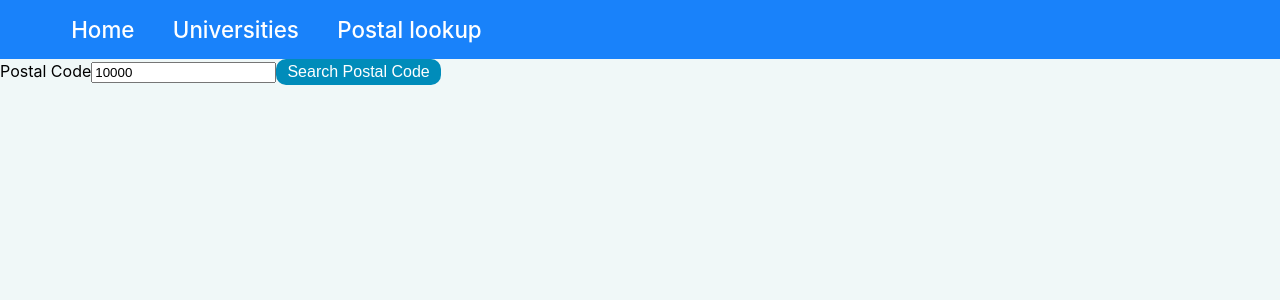
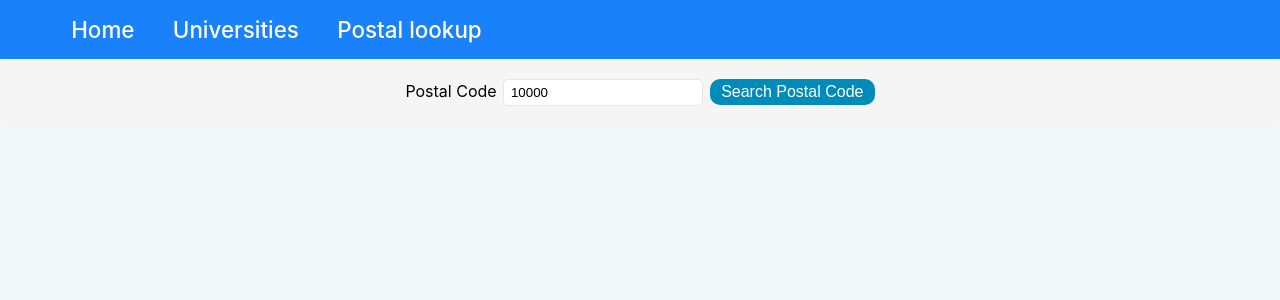
Before and after one commit to Eric-Patterson/ericpatterson__launchpad-react-code-challenge, a React (Create React App) app: page /postal in a window 1280 px wide. Shown: the top 300 px of the page. Built offline with nearby package versions, Linux system fonts and the light colour scheme; no server answers.

Commit message:
finished postal css and project

```diff
--- a/package.json
+++ b/package.json
@@ -8,8 +8,12 @@
     "@testing-library/react": "^13.2.0",
     "@testing-library/user-event": "^13.5.0",
     "axios": "^0.27.2",
+    "mapbox-gl": "^2.8.2",
     "react": "^18.1.0",
     "react-dom": "^18.1.0",
+    "react-icons": "^4.3.1",
+    "react-map-gl": "^7.0.12",
+    "react-mapbox-gl": "^5.1.1",
     "react-redux": "^8.0.1",
     "react-router": "^6.3.0",
     "react-router-dom": "^6.3.0",
--- a/src/components/Postal/Postal.js
+++ b/src/components/Postal/Postal.js
@@ -1,10 +1,10 @@
 import React, { useEffect } from "react";
 import { useDispatch, useSelector } from "react-redux";
-
 import Button from "../UI/Button";
-
 import { getPostalDataSelector } from "../../store/selectors";
 import { getPostalData } from "../../store/actions";
+
+import classes from "./Postal.module.css";
 
 // needed an initialRender. Might be a better method. Could not access the postal obejct in the first render.
 let isInitialRender = true;
@@ -35,7 +35,7 @@ function Postal() {
   }, []);
 
   return (
-    <div>
+    <div className={classes.postalContainer}>
       <form onSubmit={postalHandler}>
         <label htmlFor="postalCode">Postal Code</label>
         <input
@@ -47,12 +47,22 @@ function Postal() {
         <Button> Search Postal Code</Button>
       </form>
       {!isInitialRender && (
-        <div>
-          <p>{postal.country}</p>
-          <p>{postal["post code"]}</p>
-          <p>{postal.places[0].state}</p>
-          <p>{postal.places[0].longitude}</p>
-          <p>{postal.places[0].latitude}</p>
+        <div className={classes.postalInfo}>
+          <p>
+            <b>Country:</b> {postal.country}
+          </p>
+          <p>
+            <b>Postal:</b> Code: {postal["post code"]}
+          </p>
+          <p>
+            <b>State:</b> {postal.places[0].state}
+          </p>
+          <p>
+            <b>Long:</b> {postal.places[0].longitude}
+          </p>
+          <p>
+            <b>Lat:</b> {postal.places[0].latitude}
+          </p>
         </div>
       )}
     </div>
--- /dev/null
+++ b/src/components/Postal/Postal.module.css
@@ -0,0 +1,32 @@
+.postalContainer{
+    display: flex;
+    flex-direction: column;
+    justify-content: center;
+    align-items: center;
+    width: 100%;
+    height: 100%;
+    background-color: #f5f5f5;
+    border-radius: 10px;
+    padding: 20px;
+}
+
+  .postalContainer input{
+    width: 25%;
+    min-width: 200px;
+    height: 2em;
+    border-radius: 5px;
+    border: 1px solid rgb(233, 229, 229);
+    padding: 0.5em;
+    margin: 0 0.5em
+  }
+
+  .postalInfo{
+    display: flex;
+    flex-direction: column;
+    align-items: center;
+    width: 100%;
+    height: 100%;
+    background-color: #f5f5f5;
+    border-radius: 10px;
+    padding: 20px;
+  }
```
Also changed, not shown: 1 other file (tests, documents, lock files or other folders).
